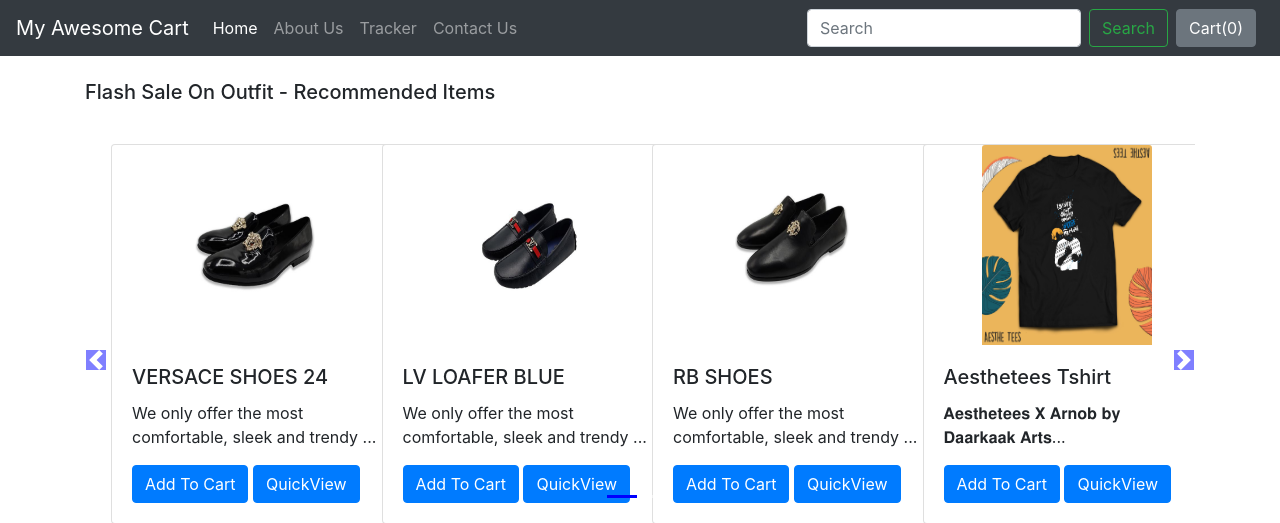
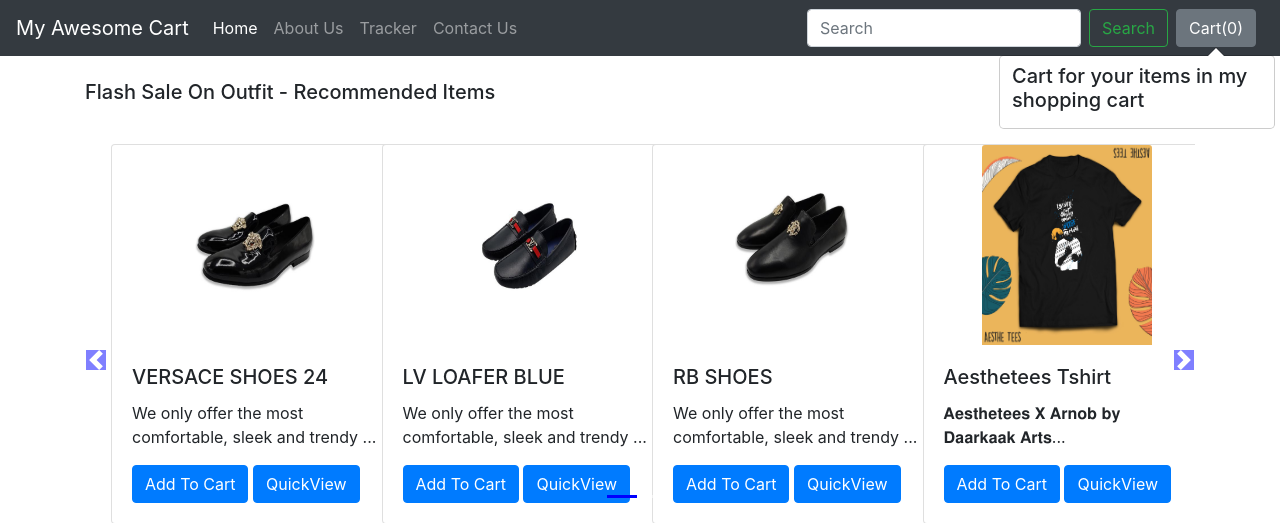
Before and after one commit to Akib-Alvee/Ki-Lagbe-, a Django app: page /shop/ in a window 1280 px wide. Shown: the top 523 px of the page. Run offline with Django 3.2, Linux system fonts and the light colour scheme; data comes from the database, SQL or seed files in the repository; some libraries are stand-ins or nearby versions.

Commit message:
work on cart

```diff
--- a/Ki Lagbe/Main/shop/templates/shop/index.html
+++ b/Ki Lagbe/Main/shop/templates/shop/index.html
@@ -54,7 +54,7 @@
                         <div class="card align-items-center" style="width: 18rem;">
                             <img src='/media/{{i.image}}' class="card-img-top" alt="...">
                             <div class="card-body">
-                                <h5 class="card-title">{{i.product_name}}</h5>
+                                <h5 class="card-title" id="namepr{{i.id}}">{{i.product_name}}</h5>
                                 <p class="card-text">{{i.desc|slice:"0:53"}}...</p>
                                 <span id="divpr{{i.id}}" class="divpr">
                                     <button id="pr{{i.id}}" class="btn btn-primary cart">Add To Cart</button>
@@ -85,7 +85,7 @@
 {% block js %}
 <script>
 // Find out the cart items from localStorage
-if (localStorage.getItem('cart') == "null") {
+if (localStorage.getItem('cart') == null) {
     var cart = {};
 } else {
     cart = JSON.parse(localStorage.getItem('cart'));
@@ -105,7 +105,23 @@
 });
 //Add Popover to cart
 $('#popcart').popover();
-document.getElementById("popcart").setAttribute('data-content', '<h5>Cart for your items in my shopping cart</h5>');
+updatePopover(cart);
+function updatePopover(cart)
+{
+    console.log('We are inside updatePopover');
+    var popStr = "";
+    popStr = popStr + "<h5> Cart for your items in my shopping cart </h5><div class='mx-2 my-2'>";
+    var i = 1;
+    for (var item in cart){
+        popStr = popStr + "<b>" + i + "</b>. ";
+        popStr = popStr + document.getElementById('name' + item).innerHTML.slice(0, 19) + "... Qty: " + cart[item] + '<br>';
+        i = i+1;
+    }
+    popStr = popStr + "</div>"
+    console.log(popStr);
+    document.getElementById('popcart').setAttribute('data-content', popStr);
+    $('#popcart').popover('show');
+}
 function updateCart(cart) {
     for (var item in cart) {
         document.getElementById('div' + item).innerHTML = "<button id='minus" + item + "' class='btn btn-primary minus'>-</button> <span id='val" + item + "''>" + cart[item] + "</span> <button id='plus" + item + "' class='btn btn-primary plus'> + </button>";
@@ -113,6 +129,7 @@
     localStorage.setItem('cart', JSON.stringify(cart));
     document.getElementById('cart').innerHTML = Object.keys(cart).length;
     console.log(cart);
+    updatePopover(cart);
 }
 // If plus or minus button is clicked, change the cart as well as the display value
 $('.divpr').on("click", "button.minus", function() {
@@ -121,7 +138,6 @@
     cart['pr' + a] = Math.max(0, cart['pr' + a]);
     document.getElementById('valpr' + a).innerHTML = cart['pr' + a];
     updateCart(cart);
-    console.log(cart);
 });
 $('.divpr').on("click", "button.plus", function() {
     a = this.id.slice(6, );
```
